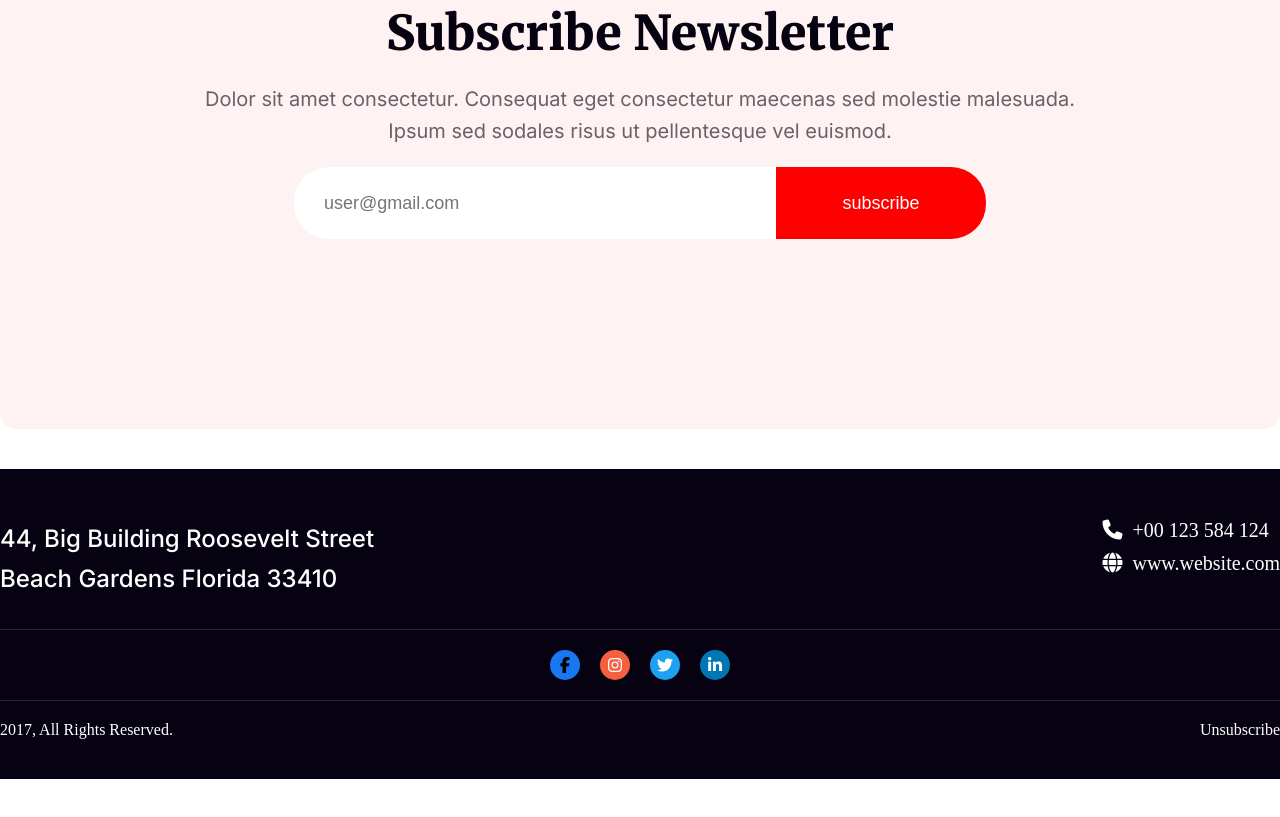
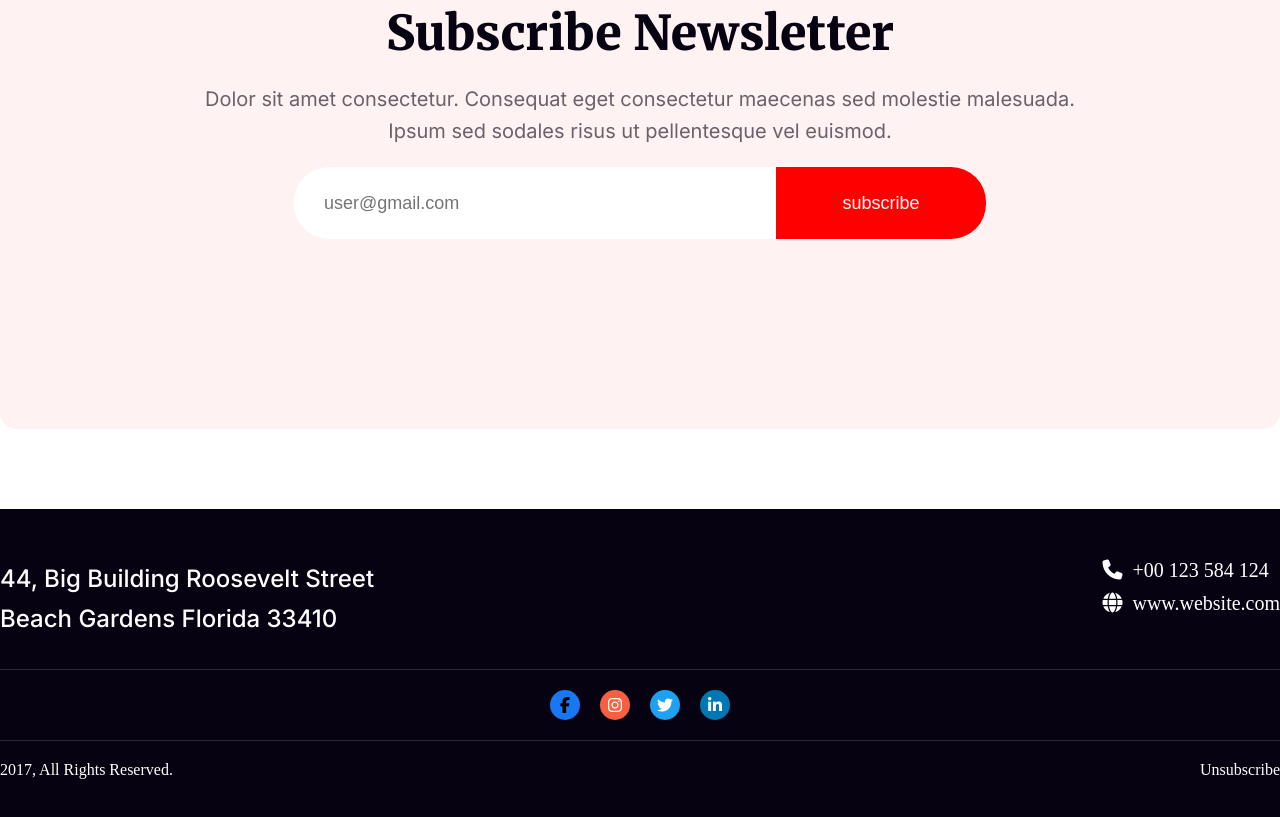
Before and after one commit to AsifaJahanSafa/new-year-new-me-sollution, a plain HTML site: page index.html in a window 1280 px wide. Shown: the part 5934-6751 px from the top of the page. Before the commit the page ends 6713 px from the top, so only its background shows below. Drawn offline with Linux system fonts and the light colour scheme.

Commit message:
add the last ever commit

```diff
--- a/styles/styles.css
+++ b/styles/styles.css
@@ -547,7 +547,7 @@ font-size: 18px;
 
 .footer{
     background-color: #070211;
-    margin-top:40px
+    margin-top:80px
 }
 .footer-container{
     max-width: 1320px;
```
